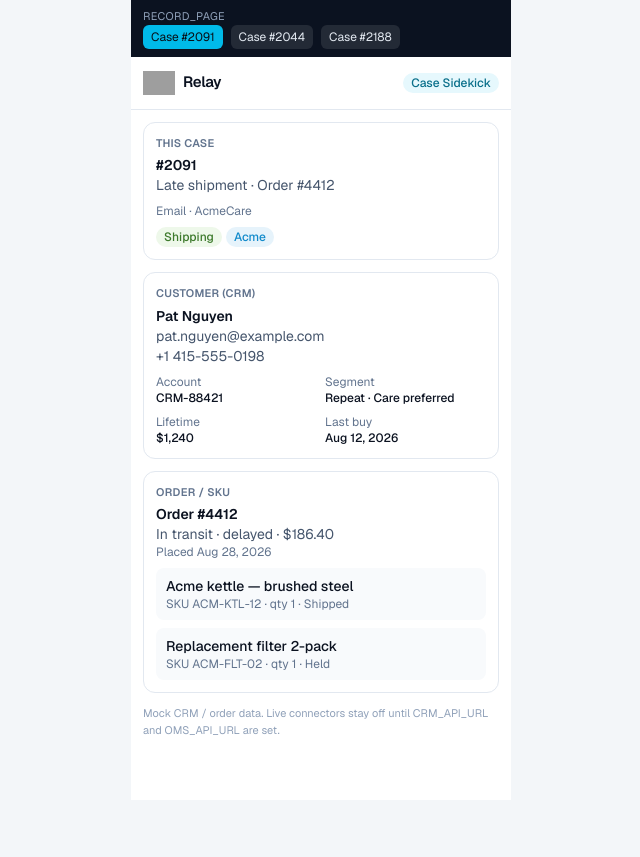
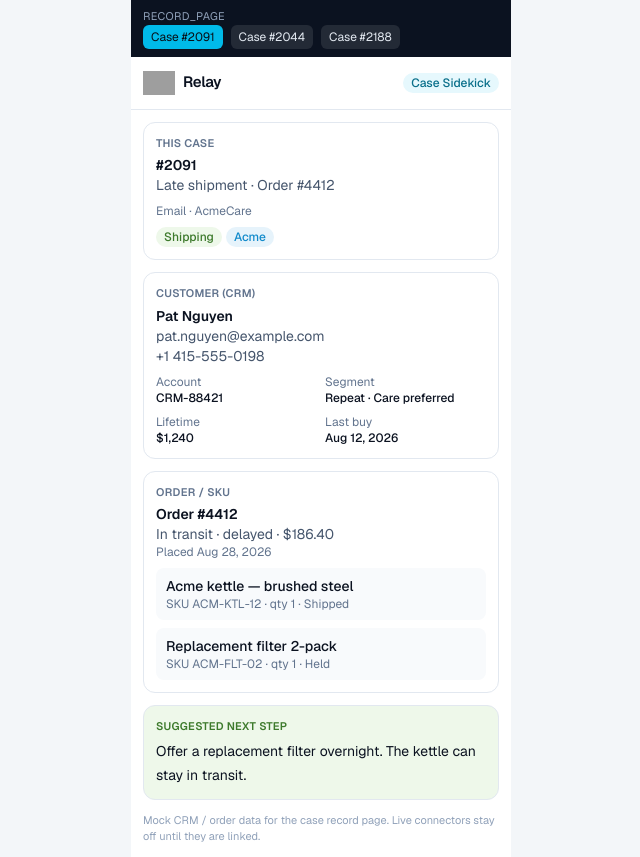
Before and after one commit to Cloutgenie/relay-demo, a Next.js app: page /widget/case in a window 1280 px wide. Shown: the whole page, without its empty margins (319-959 px from the left). Before the commit the page ends 800 px from the top, so only its background shows below. Built offline with nearby package versions, Linux system fonts and the light colour scheme; grey boxes are pictures that could not be loaded.

Commit message:
Connect wizard saved-review flow and Case Sidekick RECORD_PAGE chrome

```diff
--- a/components/case-sidekick.tsx
+++ b/components/case-sidekick.tsx
@@ -84,9 +84,22 @@ export function CaseSidekickPanel({ ctx }: { ctx: CaseContext }) {
           )}
         </section>
 
+        <section className="rounded-xl border border-slate-200 bg-[#eef8ea] p-3">
+          <p className="text-[11px] font-semibold uppercase tracking-wide text-[#3d7a2c]">
+            Suggested next step
+          </p>
+          <p className="mt-1 text-sm leading-6 text-[#0b1220]">
+            {ctx.caseId === "case_2091"
+              ? "Offer a replacement filter overnight. The kettle can stay in transit."
+              : ctx.caseId === "case_2044"
+                ? "Confirm dishwasher-safe on the bowl and update the listing note."
+                : "Thank them and add to the Spring Launch advocate list."}
+          </p>
+        </section>
+
         <p className="text-[11px] text-slate-400">
           {ctx.source === "mock"
-            ? "Mock CRM / order data. Live connectors stay off until CRM_API_URL and OMS_API_URL are set."
+            ? "Mock CRM / order data for the case record page. Live connectors stay off until they are linked."
             : "Loaded from live connectors."}
         </p>
       </div>
```
